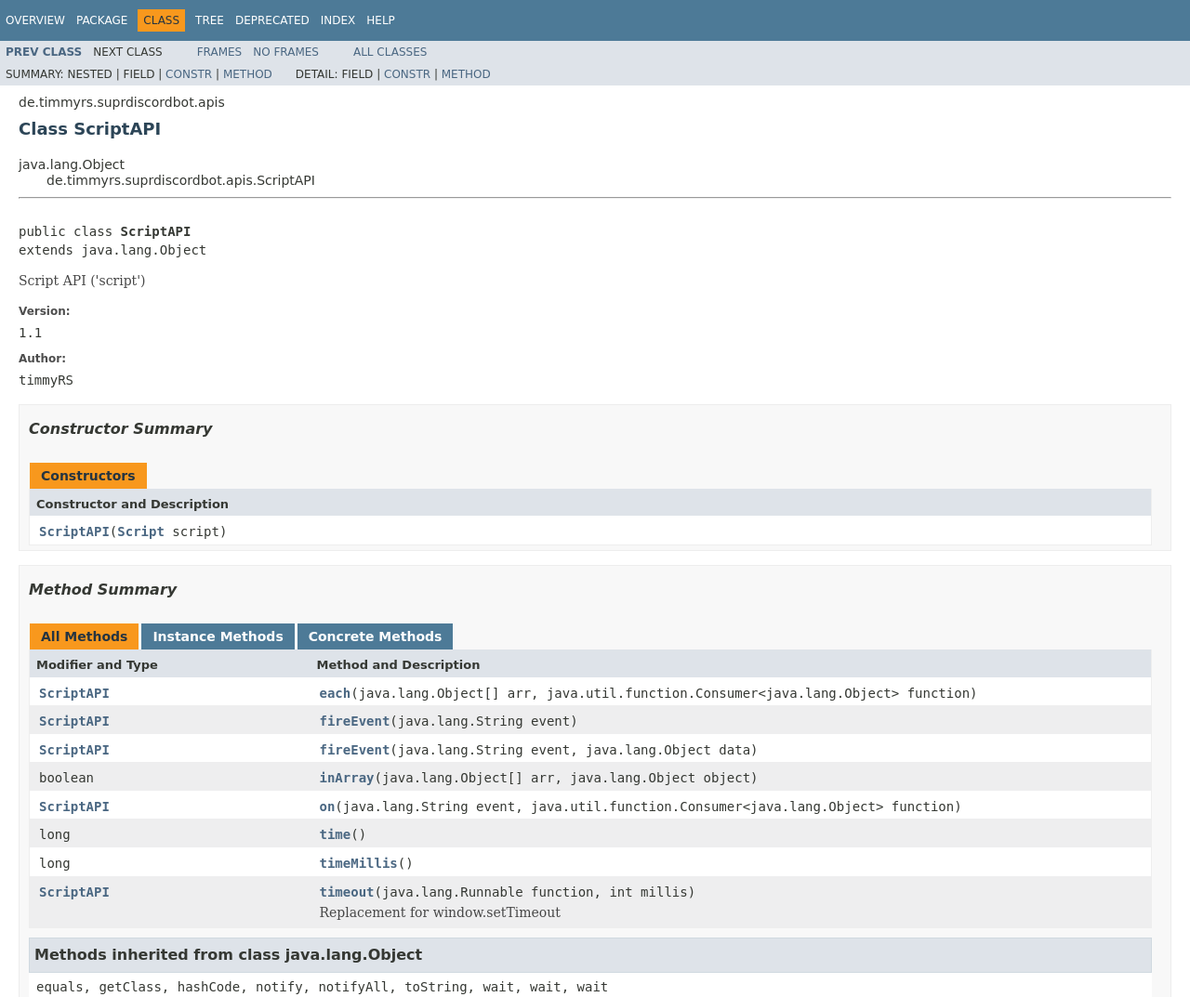
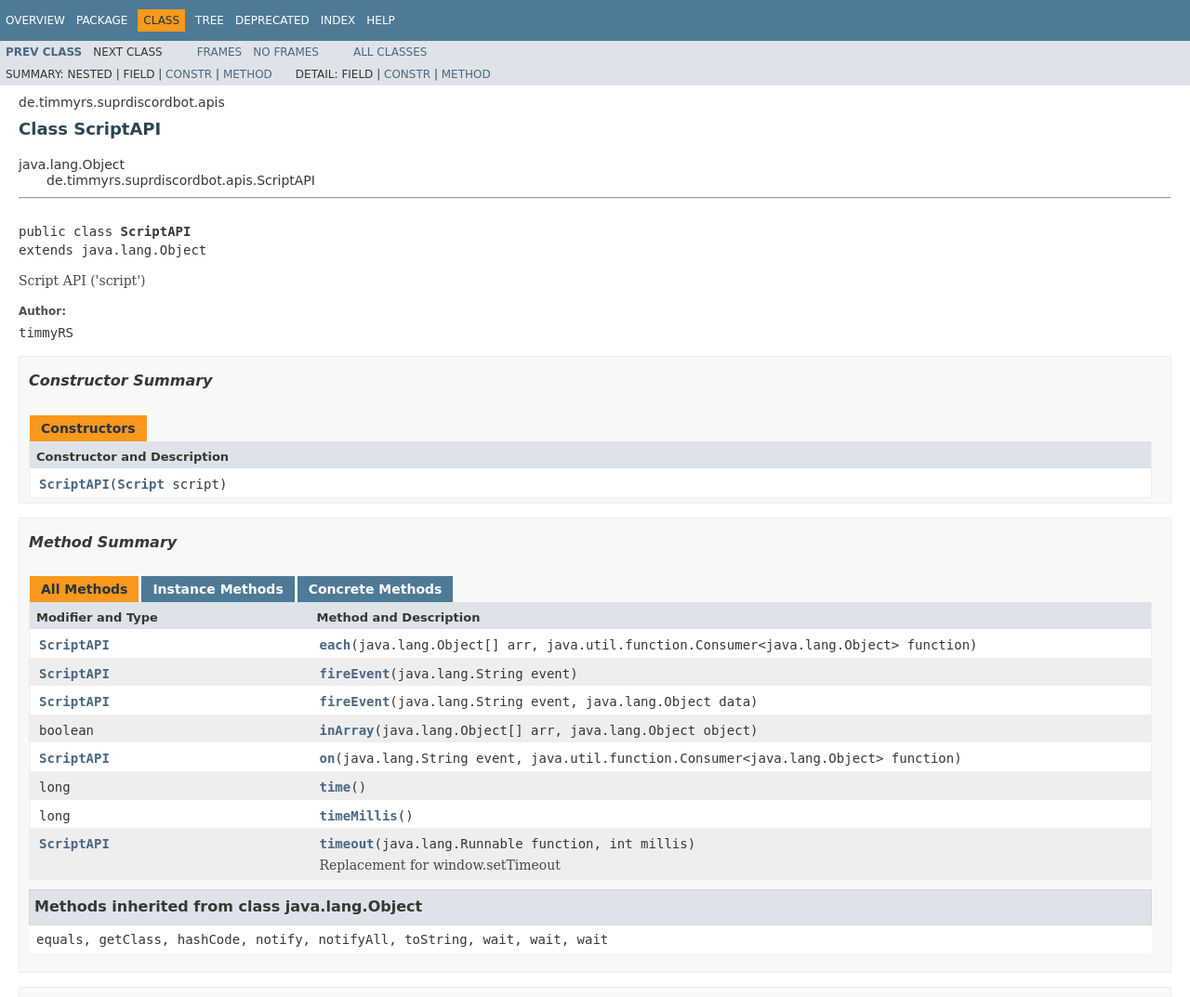
Before and after one commit to timmyRS/SuprDiscordBot, a plain HTML site: page docs/de/timmyrs/suprdiscordbot/apis/ScriptAPI.html in a window 1280 px wide. Shown: the top 1073 px of the page at 93% size. Drawn offline with Linux system fonts and the light colour scheme; a web font is replaced by a local one.

Commit message:
Remove version

```diff
--- a/docs/de/timmyrs/suprdiscordbot/apis/ScriptAPI.html
+++ b/docs/de/timmyrs/suprdiscordbot/apis/ScriptAPI.html
@@ -111,8 +111,6 @@ var activeTableTab = "activeTableTab";
 extends java.lang.Object</pre>
 <div class="block">Script API ('script')</div>
 <dl>
-<dt><span class="simpleTagLabel">Version:</span></dt>
-<dd>1.1</dd>
 <dt><span class="simpleTagLabel">Author:</span></dt>
 <dd>timmyRS</dd>
 </dl>
```
Also changed, not shown: docs/de/timmyrs/suprdiscordbot/structures/Presence.html (+0 -2 lines).
